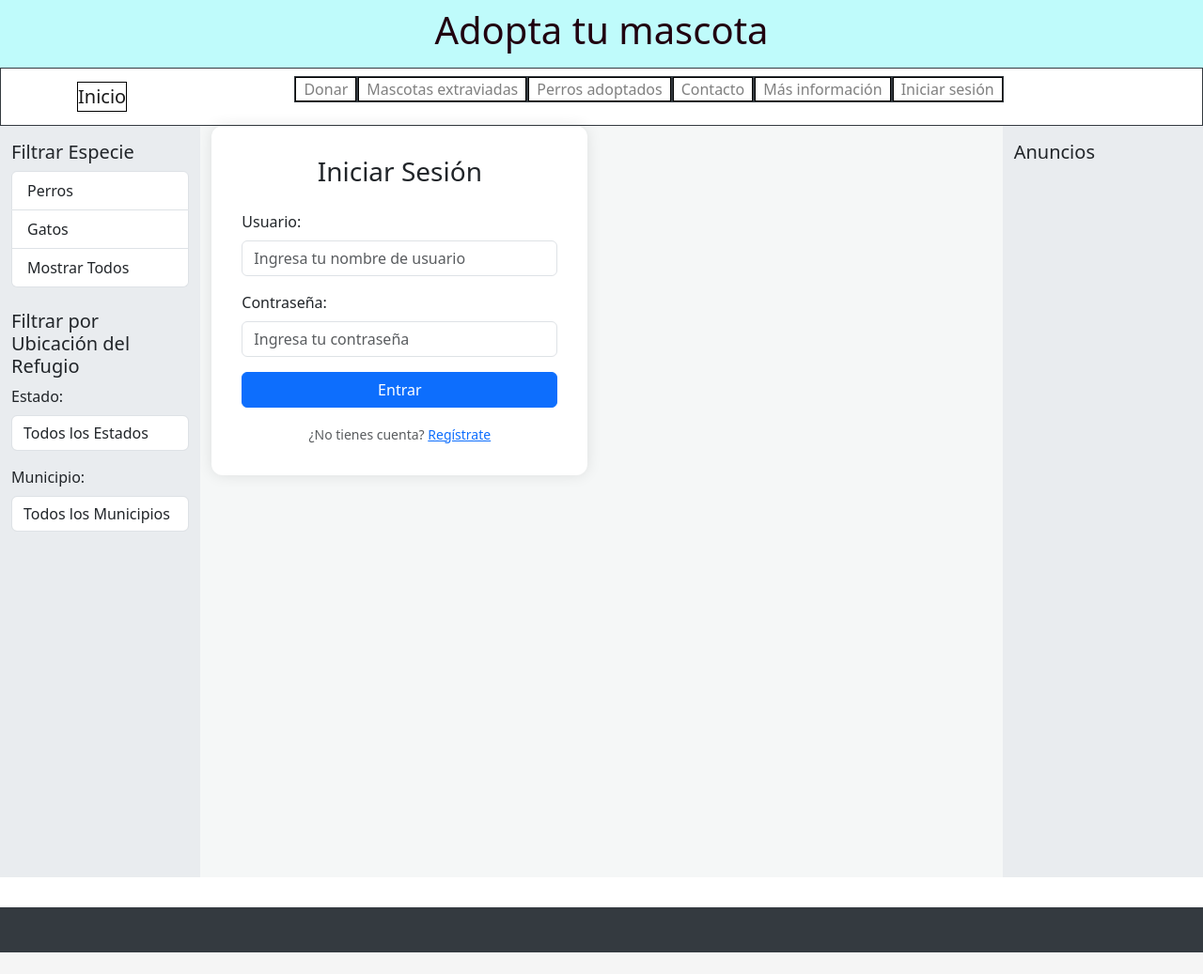
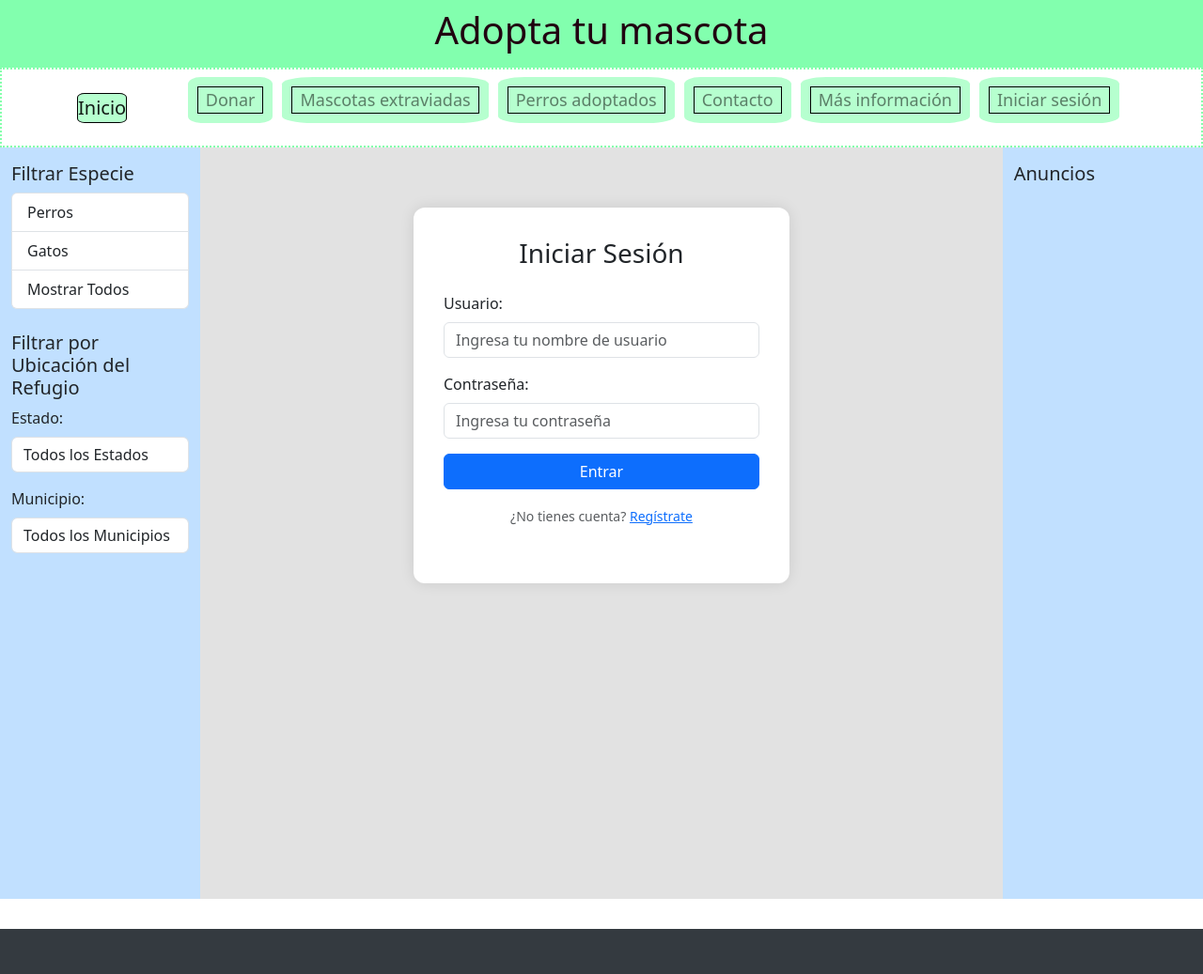
Before and after one commit to ChecoGC/PetLove, a Django app: page /login/ in a window 1280 px wide. Shown: the whole page at 94% size. Before the commit the page ends 1014 px from the top, so only its background shows below. Run offline with Django 5.2, Linux system fonts and the light colour scheme; data comes from the database, SQL or seed files in the repository; data that the repository does not hold is empty.

Commit message:
cambia estilos en base.html y centra login.html

```diff
--- a/adop/core/templates/base.html
+++ b/adop/core/templates/base.html
@@ -11,17 +11,18 @@
         body {
             background-color: #f8f9fa;
         }
-
         .banner {
-            background-color: #bffbfb;
+            background-color: #82ffae;
             color: #200110;
             padding: 0.5rem;
             text-align: center;
         }
         nav{
-            border: 1px solid #343a40;
+            border: 2px dotted #85ffac;
             padding: 0;
             margin: 0;
+            min-height: 80px;
+            text-align: right;
         }
         .container a{
             border: 1px solid black;
@@ -31,22 +32,43 @@
             padding: 0px;
             margin: 0;
         }
+        .navbar-brand{
+            background-color: #b6ffcf;
+            padding: 10px;
+            margin-right: 10%;
+            border-radius:15%;
+
+        }
         .nav-item{
-            border: 1px solid #343a40;
+            background-color: #b6ffcf;
+            font-style: normal;
+            color: #f8f9fa;
             padding: 0;
             margin: 0;
+            font-size: 18px;
+            margin-left: 10px;
+            padding: 10px;
+            border-radius:15%;
         }
+        .nav-item:hover{
+            background-color: #82ffae;
+            color: white;
+        }
+        .nav-link{
+            color: red;
+        }
+
 
         .sidebar-left,
         .sidebar-right {
-            background-color: #e9ecef;
+            background-color: #c1e0ff;
             padding: 1rem;
             min-height: 100vh;
         }
 
         .content {
             /* padding: 2rem; */
-            background-color: #f5f7f7;
+            background-color: #e2e2e2;
         }
 
         footer {
@@ -79,6 +101,7 @@
         .card-body .btn {
             margin-top: auto;
         }
+
     </style>
 
     {% block extra_head %}{% endblock %}
@@ -99,7 +122,7 @@
                 aria-controls="navbarMenu" aria-expanded="false" aria-label="Toggle navigation">
             </button>
 
-            <div class="collapse navbar-collapse justify-content-center" id="navbarMenu">
+            <div class="collapse navbar-collapse justify-content-center align-items-center" id="navbarMenu">
                 <ul class="collapse navbar-collapse justify-content-center" id="navbarMenu">
                     <ul class="navbar-nav">
                         <li class="nav-item"><a class="nav-link" href="#">Donar</a></li>
--- a/adop/core/templates/login.html
+++ b/adop/core/templates/login.html
@@ -6,9 +6,17 @@
 <link href="https://cdn.jsdelivr.net/npm/bootstrap@5.3.3/dist/css/bootstrap.min.css" rel="stylesheet">
 
     <style>
+        main{
+            display: flex;
+            justify-content: center;
+            min-height: 100vh;
+            background: #f5f5f5;
+            padding-top: 5%;
+        }
         .login-card {
             width: 100%;
             max-width: 400px;
+            max-height: 400px;
             border-radius: 12px;
             box-shadow: 0 0 15px rgba(0,0,0,0.1);
             background: white;
```
